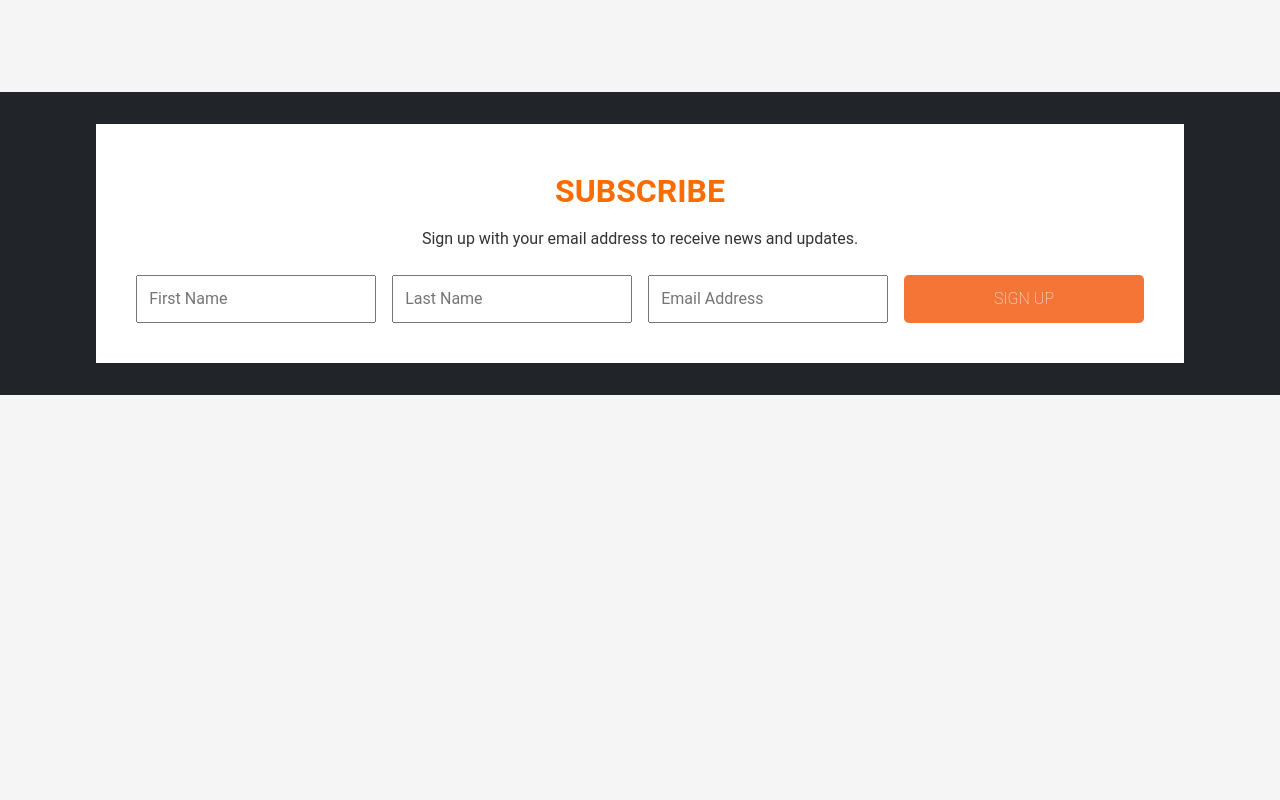
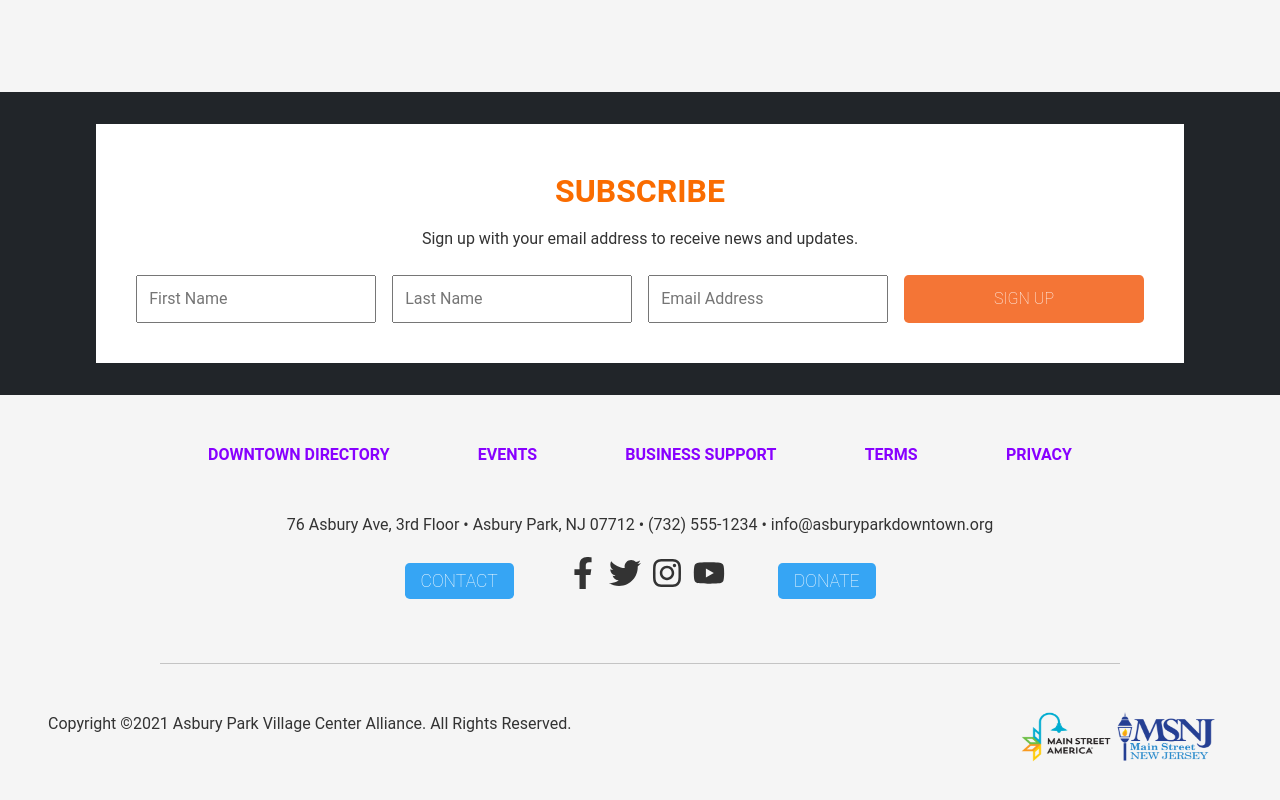
Before and after one commit to moviefan322/ashbury, a Next.js app: page / in a window 1280 px wide. Shown: the part 2908-3708 px from the top of the page. Before the commit the page ends 3303 px from the top, so only its background shows below. Built offline with nearby package versions, Linux system fonts and the light colour scheme.

Commit message:
completes footer

```diff
--- /dev/null
+++ b/src/components/Foot.module.css
@@ -0,0 +1,44 @@
+.container {
+  display: flex;
+  flex-direction: column;
+  align-items: center;
+  padding: 3rem 4rem;
+}
+
+.textItems {
+  display: flex;
+  flex-direction: column;
+  width: 100%;
+  justify-content: space-between;
+  text-align: center;
+  margin-bottom: 20px;
+  color: rgb(136, 0, 255);
+  font-weight: bolder;
+}
+
+.addressBlock {
+  text-align: center;
+  margin: 10px 0;
+}
+
+.icons {
+  display: flex;
+  justify-content: center;
+  align-items: center;
+  margin: 10px 0;
+}
+
+.icon {
+  margin: 0 5px;
+  font-size: 2rem;
+}
+
+@media (min-width: 768px) {
+  .textItems {
+    flex-direction: row;
+  }
+
+  .textItems {
+    width: 75%;
+  }
+}
--- /dev/null
+++ b/src/components/Foot.tsx
@@ -0,0 +1,53 @@
+import React from "react";
+import Image from "next/image";
+import { FaFacebookF, FaTwitter, FaInstagram, FaYoutube } from "react-icons/fa";
+import styles from "./Foot.module.css";
+
+const Foot = () => {
+  return (
+    <>
+      <div
+        className={`${styles.container} d-flex flex-column align-items-center`}
+      >
+        <div className={`${styles.textItems}`}>
+          <p>DOWNTOWN DIRECTORY</p>
+          <p>EVENTS</p>
+          <p>BUSINESS SUPPORT</p>
+          <p>TERMS</p>
+          <p>PRIVACY</p>
+        </div>
+        <div className={`${styles.addressBlock}`}>
+          76 Asbury Ave, 3rd Floor • Asbury Park, NJ 07712 • (732) 555-1234 •
+          info@asburyparkdowntown.org
+        </div>
+        <div
+          className={` d-flex flex-column flex-md-row ${styles.buttonsIcons}`}
+        >
+          <button className={`noStyleButt blueButt me-md-5`}>CONTACT</button>
+          <div className={styles.icons}>
+            <FaFacebookF className={styles.icon} />
+            <FaTwitter className={styles.icon} />
+            <FaInstagram className={styles.icon} />
+            <FaYoutube className={styles.icon} />
+          </div>
+          <button className={`noStyleButt blueButt ms-md-5`}>DONATE</button>
+        </div>
+      </div>
+      <hr className="w-75 mx-auto" />
+      <div className="d-flex flex-row justify-content-between m-5">
+        <div>
+          <p>
+            Copyright ©2021 Asbury Park Village Center Alliance. All Rights
+            Reserved.
+          </p>
+        </div>
+        <div className="mx-3">
+          <Image src='/MSA.jpeg' height={50} width={100} alt="logo" />
+          <Image src='/MSNJ.jpeg' height={50} width={100} alt="logo" />
+        </div>
+      </div>
+    </>
+  );
+};
+
+export default Foot;
--- a/src/pages/index.tsx
+++ b/src/pages/index.tsx
@@ -5,6 +5,7 @@ import News from "@/components/News";
 import Upcoming from "@/components/Upcoming";
 import OpenBiz from "@/components/OpenBiz";
 import Subscribe from "@/components/Subscribe";
+import Foot from "@/components/Foot";
 
 export default function Home() {
   return (
@@ -17,6 +18,7 @@ export default function Home() {
       <hr className="w-75 mx-auto" />
       <OpenBiz />
       <Subscribe />
+      <Foot />
     </>
   );
 }
--- a/src/styles/globals.css
+++ b/src/styles/globals.css
@@ -44,3 +44,14 @@ body {
   z-index: 2;
   border-radius: .3rem;
 }
+
+.blueButt {
+  background-color: #36a5f4;
+  color: white;
+  padding: 0.3rem 1rem;
+  font-size: 1.1rem;
+  font-weight: 200;
+  margin-top: 1rem;
+  z-index: 2;
+  border-radius: .3rem;
+}
```
Also changed, not shown: public/MSA.jpeg (added), public/MSNJ.jpeg (added).
